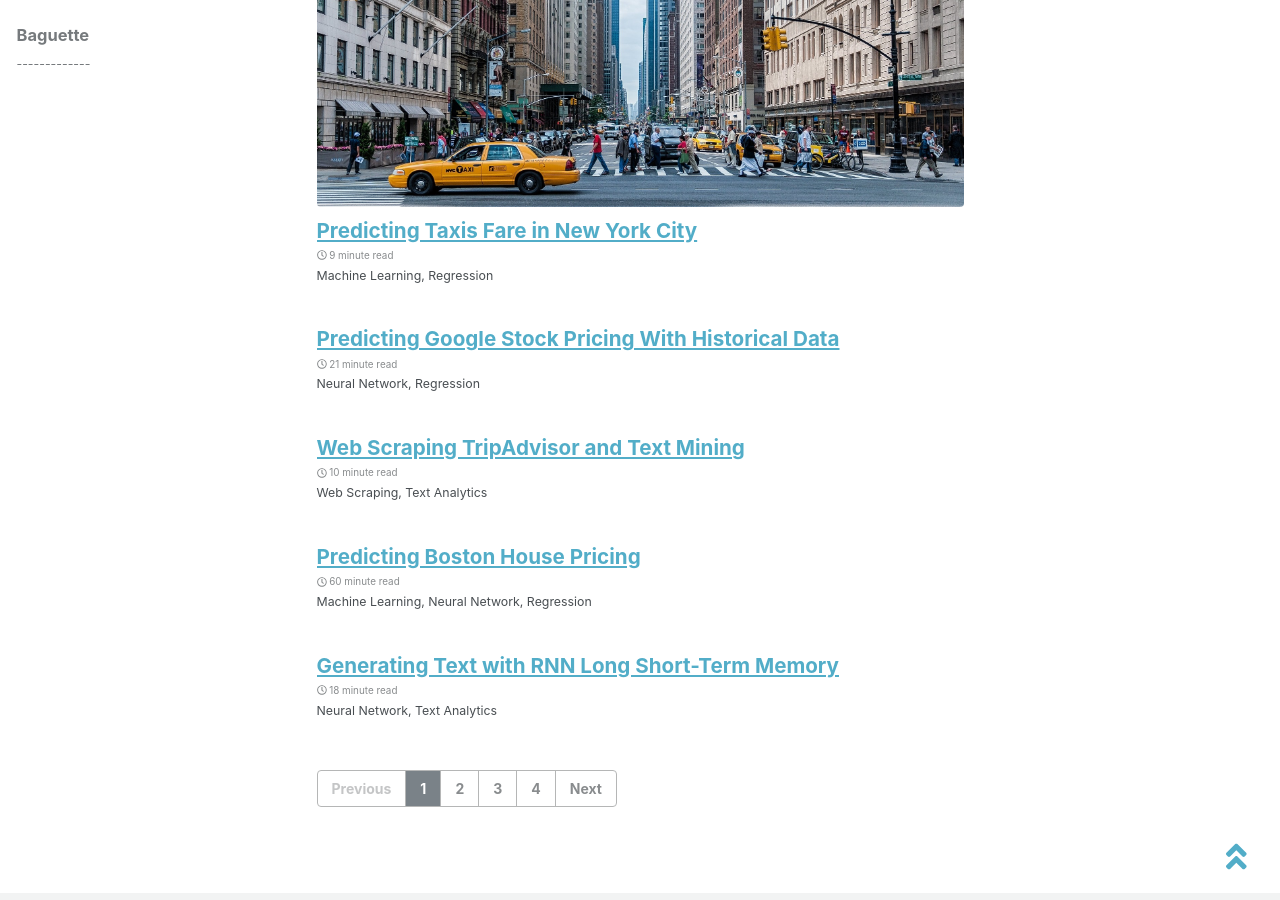
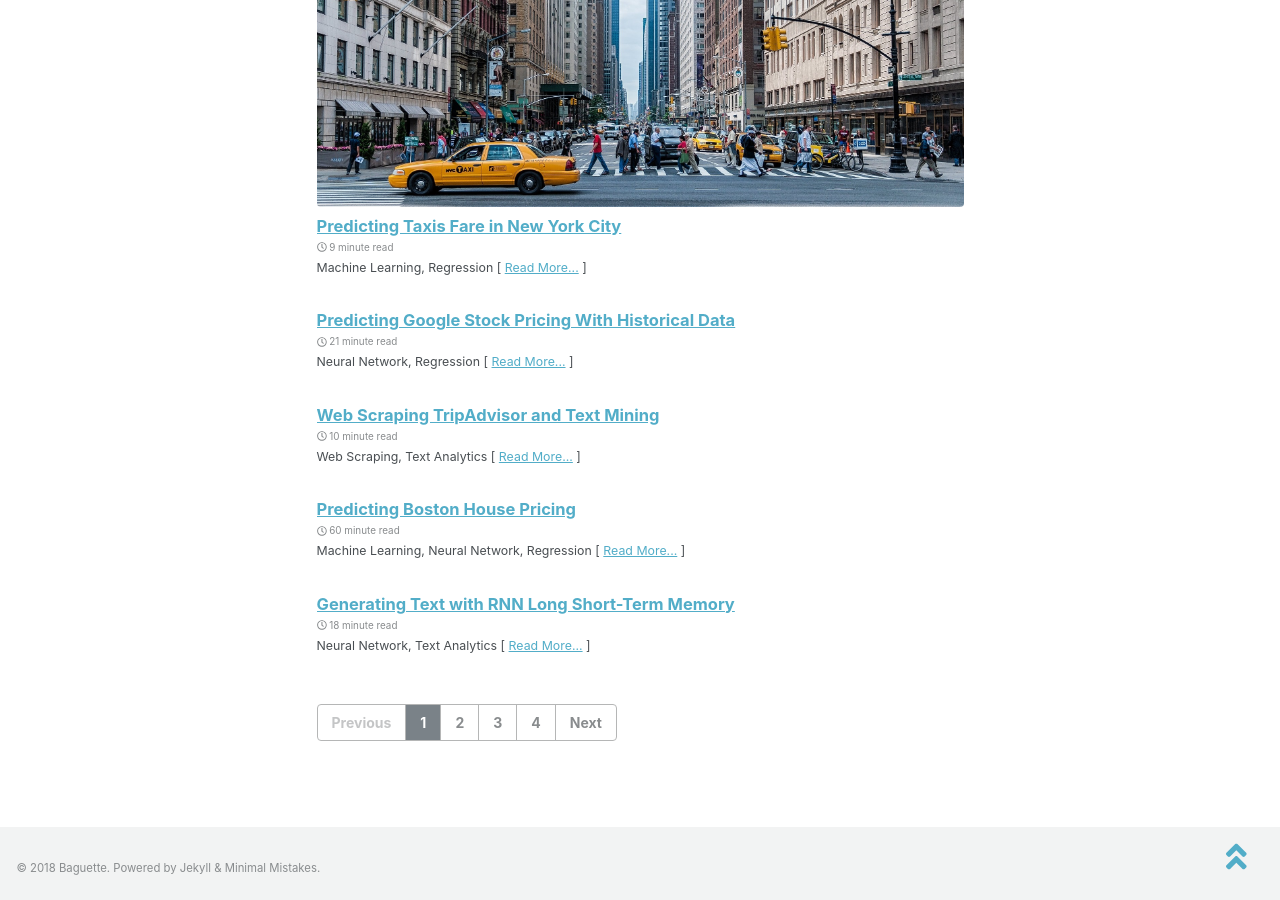
Before and after one commit to baguettexci/baguettexci.gituhb.io, a Jekyll site: the page built from index.html, in a window 1280 px wide and 900 px high, scrolled down 1180 px. Built offline with Jekyll 4.4.1, drawn with Linux system fonts in a browser that asks for light colours; nearby versions of some CDN libraries; the list of posts is cut into pages by our own code.

Commit message:
Update archive-single.html

```diff
--- a/_includes/archive-single.html
+++ b/_includes/archive-single.html
@@ -12,28 +12,37 @@
 
 <div class="{{ include.type | default: "list" }}__item">
   <article class="archive__item" itemscope itemtype="https://schema.org/CreativeWork">
-    {% if include.type == "grid" or teaser %}
-      <div class="archive__item-teaser">
-      <a href="{{ post.url | relative_url }}">
+    {% if include.type == "grid" and teaser %}
+       <div class="archive__item-teaser">
         <img src=
           {% if teaser contains "://" %}
             "{{ teaser }}"
           {% else %}
             "{{ teaser | relative_url }}"
           {% endif %}
-          alt="{{ post.title }}"></a>
+          alt="">
       </div>
     {% endif %}
-    <h2 class="archive__item-title" itemprop="headline">
+      {% if post.header.teaser %}
+      <div class="archive__item-teaser">
+        <a href="{{ post.url | relative_url }}"><img src=
+          {% if teaser contains "://" %}
+            "{{ teaser }}"
+          {% else %}
+            "{{ teaser | relative_url }}"
+          {% endif %}
+          alt="{{ post.title }}" width="575" height="216"></a>
+      </div>
+      {% endif %}
       {% if post.link %}
-        <a href="{{ post.link }}">{{ title }}</a> <a href="{{ post.url | relative_url }}" rel="permalink"><i class="fab fa-link" aria-hidden="true" title="permalink"></i><span class="sr-only">Permalink</span></a>
+        <h3 class="archive__item-title" itemprop="headline"><a href="{{ post.link }}">{{ title }}</a> <a href="{{ post.url | relative_url }}" rel="permalink"><i class="fab fa-link" aria-hidden="true" title="permalink"></i><span class="sr-only">Permalink</span></a></h3>
       {% else %}
-        <a href="{{ post.url | relative_url }}" rel="permalink">{{ title }}</a>
+        <h3 class="archive__item-title" itemprop="headline"><a href="{{ post.url | relative_url }}" rel="permalink">{{ title }}</a></h3>
       {% endif %}
-    </h2>
     {% if post.read_time %}
       <p class="page__meta"><i class="far fa-clock" aria-hidden="true"></i> {% include read-time.html %}</p>
     {% endif %}
-    {% if post.excerpt %}<p class="archive__item-excerpt" itemprop="description">{{ post.excerpt | markdownify | strip_html | truncate: 200 }}</p>{% endif %}
+    <!-- {% if post.excerpt %}<p class="archive__item-excerpt" itemprop="description">{{ post.excerpt | markdownify | strip_html | truncate: 160 }}</p>{% endif %} -->
+    {% if post.excerpt %}<p class="archive__item-excerpt" itemprop="description">{{ post.excerpt | markdownify | strip_html }}[&nbsp;<a href="{{ post.url | relative_url }}">Read&nbsp;More...</a>&nbsp;]</p>{% endif %}
   </article>
 </div>
```
